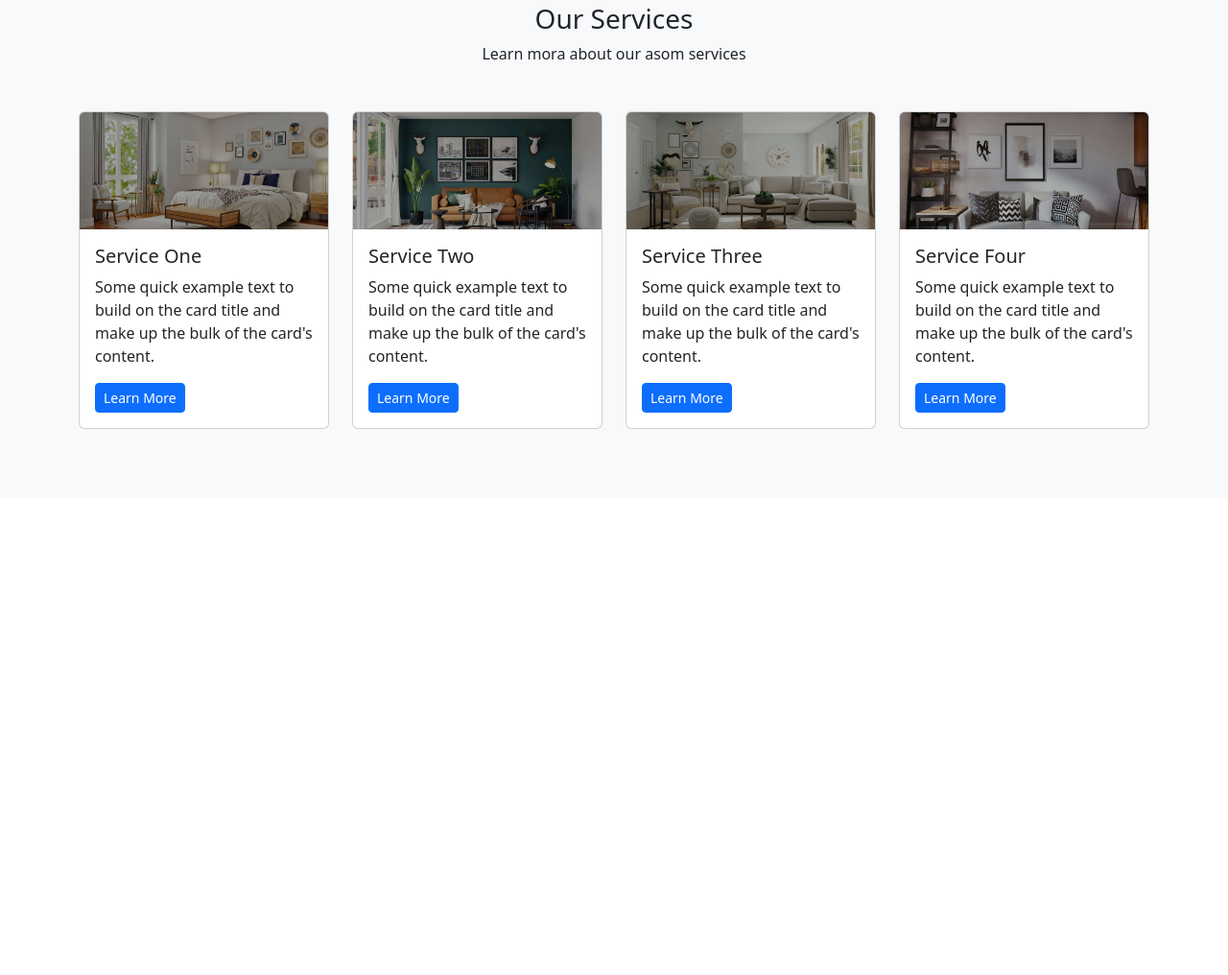
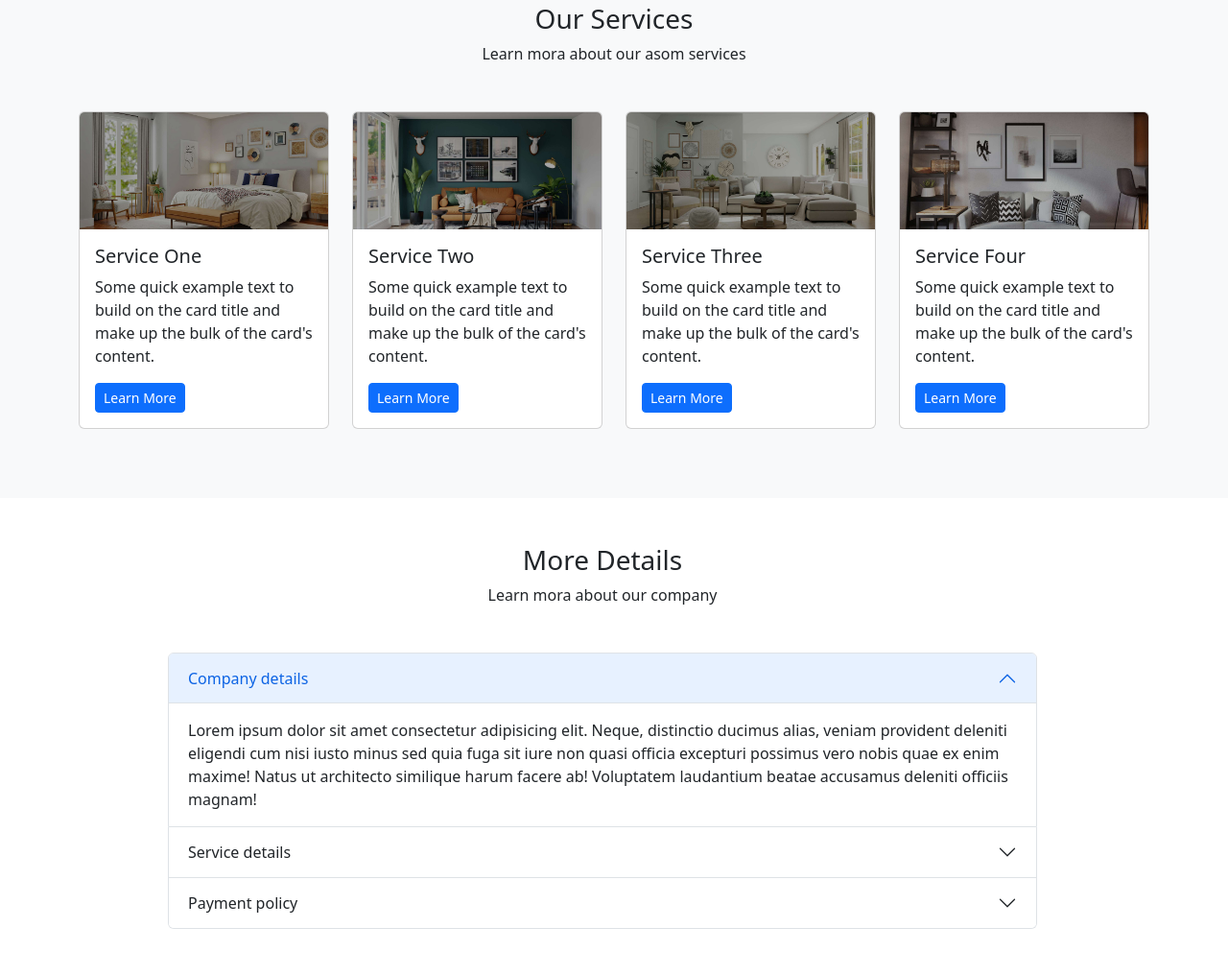
Before and after one commit to chayensheel/bd-builders, a plain HTML site: page index.html in a window 1280 px wide. Shown: the part 1239-2255 px from the top of the page at 96% size. Before the commit the page ends 1758 px from the top, so only its background shows below. Drawn offline with nearby package versions, Linux system fonts and the light colour scheme.

Commit message:
details area complated

```diff
--- a/index.html
+++ b/index.html
@@ -154,6 +154,64 @@
         </div>
       </div>
     </div>
+    <div class="details-area py-5">
+      <div class="container">
+        <div class="row">
+          <div class="row">
+            <div class="col-lg-6 offset-lg-3">
+              <div class="section-heading text-center mb-5">
+                <h3>More Details</h3>
+                <p>Learn mora about our company</p>
+              </div>
+            </div>
+          </div>
+          <div class="row">
+           <div class="col-lg-10 offset-lg-1">
+                <div class="details-acc">
+                  <div class="accordion" id="accordionExample">
+                    <div class="accordion-item">
+                      <h2 class="accordion-header" id="headingOne">
+                        <button class="accordion-button" type="button" data-bs-toggle="collapse" data-bs-target="#collapseOne" aria-expanded="true" aria-controls="collapseOne">
+                         Company details
+                        </button>
+                      </h2>
+                      <div id="collapseOne" class="accordion-collapse collapse show" aria-labelledby="headingOne" data-bs-parent="#accordionExample">
+                        <div class="accordion-body">
+                          Lorem ipsum dolor sit amet consectetur adipisicing elit. Neque, distinctio ducimus alias, veniam provident deleniti eligendi cum nisi iusto minus sed quia fuga sit iure non quasi officia excepturi possimus vero nobis quae ex enim maxime! Natus ut architecto similique harum facere ab! Voluptatem laudantium beatae accusamus deleniti officiis magnam!
+                        </div>
+                      </div>
+                    </div>
+                    <div class="accordion-item">
+                      <h2 class="accordion-header" id="headingTwo">
+                        <button class="accordion-button collapsed" type="button" data-bs-toggle="collapse" data-bs-target="#collapseTwo" aria-expanded="false" aria-controls="collapseTwo">
+                          Service details
+                        </button>
+                      </h2>
+                      <div id="collapseTwo" class="accordion-collapse collapse" aria-labelledby="headingTwo" data-bs-parent="#accordionExample">
+                        <div class="accordion-body">
+                         Lorem, ipsum dolor sit amet consectetur adipisicing elit. Obcaecati vel, culpa esse fugiat deleniti nihil delectus doloremque labore quia alias corrupti omnis distinctio reiciendis vero porro ipsam facilis dicta eveniet quo aliquid officia deserunt at. Voluptatum, voluptate deleniti. Ad saepe expedita numquam voluptates iusto corporis animi! Impedit voluptate ducimus tenetur.
+                        </div>
+                      </div>
+                    </div>
+                    <div class="accordion-item">
+                      <h2 class="accordion-header" id="headingThree">
+                        <button class="accordion-button collapsed" type="button" data-bs-toggle="collapse" data-bs-target="#collapseThree" aria-expanded="false" aria-controls="collapseThree">
+                          Payment policy
+                        </button>
+                      </h2>
+                      <div id="collapseThree" class="accordion-collapse collapse" aria-labelledby="headingThree" data-bs-parent="#accordionExample">
+                        <div class="accordion-body">
+                          Lorem ipsum dolor sit amet consectetur adipisicing elit. Quo facere labore saepe sint, quod tenetur nulla? Quidem repellat molestiae adipisci pariatur exercitationem quibusdam, dolorum enim maxime sapiente aperiam doloremque. Officia excepturi beatae dignissimos temporibus, doloribus odio eos? Architecto, ipsa earum deleniti aspernatur, tempora laboriosam modi adipisci qui sunt illo eaque.
+                        </div>
+                      </div>
+                    </div>
+                  </div>
+                </div>
+           </div>
+          </div>
+        </div>
+      </div>
+    </div>
    </main>
 
     <script src="https://cdn.jsdelivr.net/npm/bootstrap@5.2.2/dist/js/bootstrap.bundle.min.js" integrity="sha384-OERcA2EqjJCMA+/3y+gxIOqMEjwtxJY7qPCqsdltbNJuaOe923+mo//f6V8Qbsw3" crossorigin="anonymous"></script>
```
